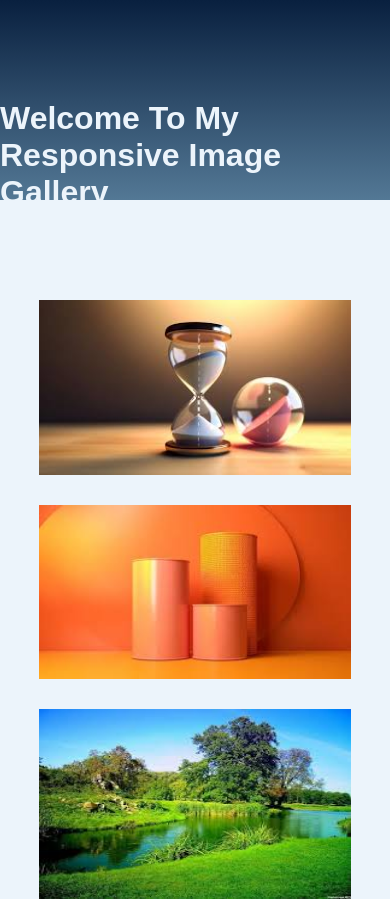
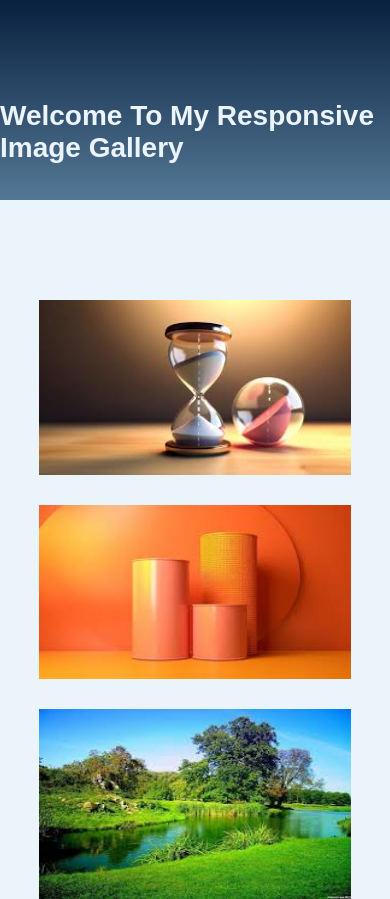
Before and after one commit to rahmangamer12/Best-Responsive-Image-Gallery, a plain HTML site: page index.html in a window 390 px wide. Shown: the top 899 px of the page. Drawn offline with Linux system fonts and the light colour scheme.

Commit message:
Update style.css

```diff
--- a/style.css
+++ b/style.css
@@ -20,6 +20,11 @@ body{
     color: #ecf4fb;
     padding-top: 100px;
 }
+@media only screen and (max-width: 600px) {
+    h1 {
+      font-size: 28px;
+    }
+  }
 .img-gallery{
     width: 80%;
     margin: 100px auto 50px;
```
